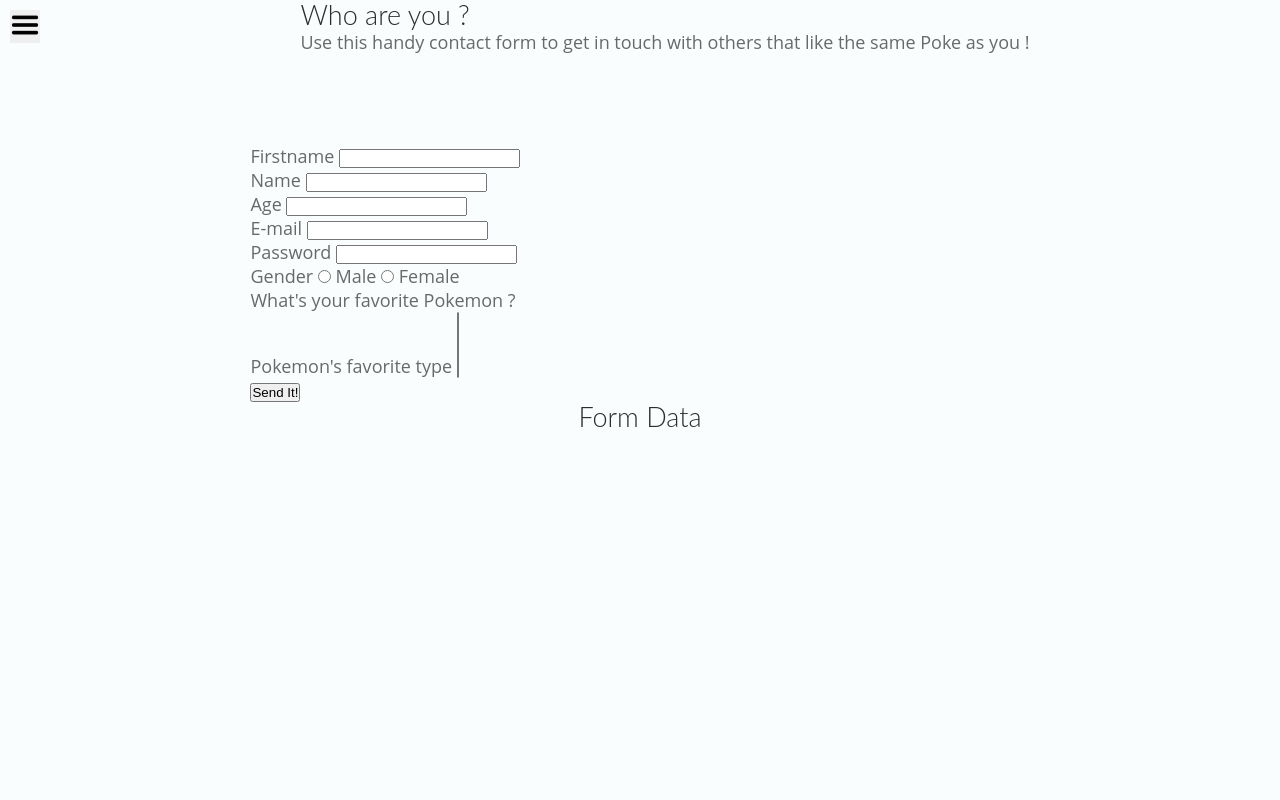
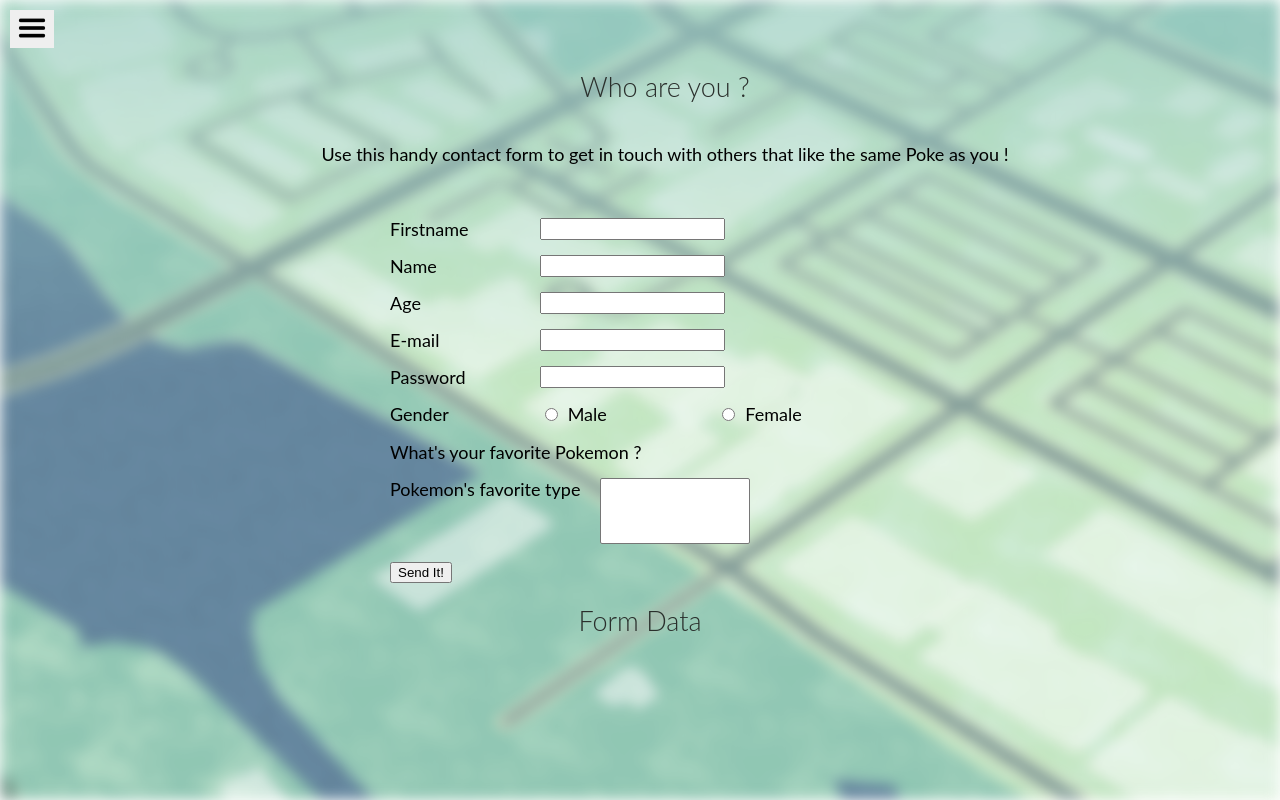
Before and after one commit to LafLaurine/pokeder, a PHP site: page / in a window 1280 px wide. Run offline with PHP 8.4, Linux system fonts and the light colour scheme; lists and menus that the app fills with data are empty.

Commit message:
4 dec
Modifs mise en page page accueil

```diff
--- a/css/styles.css
+++ b/css/styles.css
@@ -1,12 +1,20 @@
 body {
-    background: #f9fdfe;
-    color: #686a69;
-    font-family: 'Open Sans', sans-serif;
+    color: black;
+    font-family: Lato, sans-serif;
     font-size: 18px;
+    margin: 0;
 }
-* {
-    margin: 0;
-    padding: 0;
+body::before{
+    content: '';
+    background-image: url(../img/background.jpg);
+    background-size: cover;
+    height: 100vh;
+    width: 100vw;
+    position: fixed;
+    top: 0;
+    left: 0;
+    z-index: -1;
+    filter:blur(7px) grayscale(70%);
 }
 
 
@@ -20,6 +28,7 @@ body {
     transform: translateX(0px);
     border: none;
     margin: 10px;
+    padding: 3px 7px 2px 7px;
 }
 #bouton img{
     width: 30px;
@@ -47,9 +56,12 @@ nav {
 /* Main */
 h1, h2 {
     color: #2a2f2c;
-    font-family: Lato, sans-serif;
+    font-weight: bold;
     font-weight: 300;
     line-height: 1.125;
+}
+h1{
+    text-align: center;
 }
 .firstPar{
     margin-left: 50px;
@@ -57,11 +69,17 @@ h1, h2 {
 main{
     display: flex;
     flex-direction: column;
-    justify-content: center;
     align-content: center;
     align-items: center;
+    height: 100vh;
 }
-
+#content{
+    margin-top: 50px;
+    width: 800px;
+    display: flex;
+    flex-direction: column;
+    align-items: center;
+}
 #pokemon {
     display: flex;
     flex-wrap: wrap;
@@ -70,5 +88,22 @@ main{
 
 
 form {
-    margin-top: 5em;
+    margin-top: 20px;
+    width: 500px;
 }
+.divs{
+    display: flex;
+    flex-direction: row;
+    margin: 15px 0;
+}
+.label{
+    display: block;
+    width: 150px;
+}
+#gender-female, #gender-male{
+    margin: 5px 10px;
+}
+#pokeType{
+    width: 150px;
+    margin-left: 20px;
+}
--- a/index.html
+++ b/index.html
@@ -22,46 +22,46 @@
     </nav>
     <main>
        <button type="button" id="bouton"><img src="img/menu_icon.png" alt="menu"/> </button>
-        <section class="content">
+        <section id="content">
             <h1 class="firstPar">Who are you ?</h1>
             <p class=" firstPar">Use this handy contact form to get in touch with others that like the same Poke as you !</p>
             <form>
-                <div>
-                    <label for="firstname">Firstname</label>
+                <div class="divs">
+                    <label for="firstname" class="label">Firstname</label>
                     <input id="firstname" name="firstname" type="text" />
                 </div>
-                <div>
-                    <label for="name">Name</label>
+                <div class="divs">
+                    <label for="name" class="label">Name</label>
                     <input id="name" name="name" type="text" />
                 </div>
-                <div>
-                    <label for="age">Age</label>
+                <div class="divs">
+                    <label for="age" class="label">Age</label>
                     <input id="age" name="age" type="text" />
                 </div>
-                <div>
-                    <label for="email">E-mail</label>
+                <div class="divs">
+                    <label for="email" class="label">E-mail</label>
                     <input id="email" name="email" type="email" />
                 </div>
-                <div>
-                    <label for="pwd">Password</label>
+                <div class="divs">
+                    <label for="pwd" class="label">Password</label>
                     <input id="pwd" name="pwd" type="password" />
                 </div>
-                <div>
-                    <label for="gender">Gender</label>
+                <div class="divs">
+                    <label for="gender" class="label">Gender</label>
                     <input id="gender-male" name="male" type="radio" value="male" />
-                    <label for="gender-male">Male</label>
+                    <label for="gender-male" class="label">Male</label>
                     <input id="gender-female" name="Female" type="radio" value="female" />
-                    <label for="gender-female">Female</label>
+                    <label for="gender-female" class="label">Female</label>
 
                 </div>
-                <div>
+                <div class="divs">
                     <label for="pokeFav">What's your favorite Pokemon ?</label>
                     <div id="pokemon">
                     </div>
                     <input id="pokeName" name="pokeName" type="hidden" value="">
                     <div id="chosen"></div>
                 </div>
-                <div>
+                <div class="divs">
                     <label for="pokeType">Pokemon's favorite type</label>
                     <select id="pokeType" name="pokeType" multiple>
 
```
Also changed, not shown: img/background.jpg (added).
